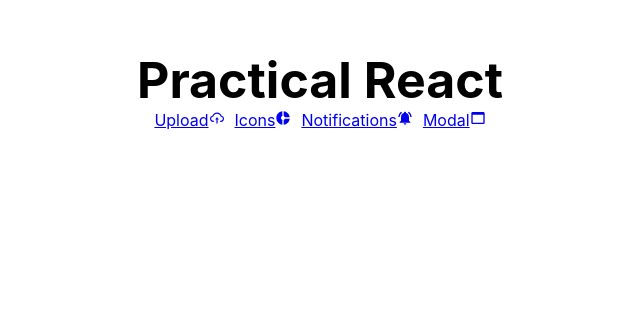
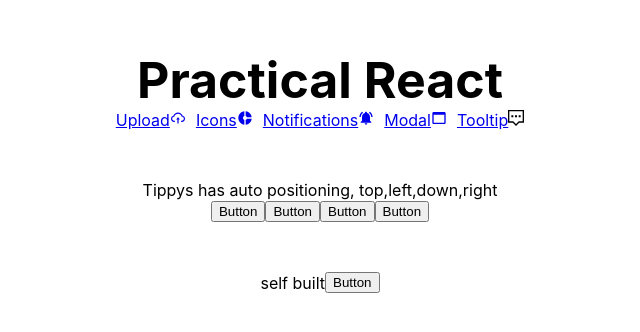
Before and after one commit to PlanZGit/PracticalReact, a React (Create React App) app in the folder my-app/: page /Tooltip in a window 1280 px wide. Shown: the top 332 px of the page, without its empty margins (320-960 px from the left). Built offline with nearby package versions, Linux system fonts and the light colour scheme.

Commit message:
added tooltip

```diff
--- a/my-app/package.json
+++ b/my-app/package.json
@@ -6,6 +6,7 @@
     "@testing-library/jest-dom": "^5.16.5",
     "@testing-library/react": "^13.4.0",
     "@testing-library/user-event": "^13.5.0",
+    "@tippyjs/react": "^4.2.6",
     "react": "^18.2.0",
     "react-dom": "^18.2.0",
     "react-icons": "^4.7.1",
--- a/my-app/src/App.js
+++ b/my-app/src/App.js
@@ -5,6 +5,7 @@ import Navbar from "./components/Navbar";
 import Notification from "./components/Notification";
 import UploadFile from "./components/UploadFile";
 import ReactModal from "./components/ReactModal";
+import Tooltip from "./components/Tooltip";
 
 function App() {
   return (
@@ -16,6 +17,7 @@ function App() {
         <Route path="/icons" element={<Icons />} />
         <Route path="/notifications" element={<Notification />} />
         <Route path="modal" element={<ReactModal />} />
+        <Route path="Tooltip" element={<Tooltip />} />
       </Routes>
     </div>
   );
--- a/my-app/src/components/Navbar.js
+++ b/my-app/src/components/Navbar.js
@@ -4,6 +4,7 @@ import { MdDonutSmall } from "react-icons/md";
 import { MdNotificationsActive } from "react-icons/md";
 import { AiOutlineCloudUpload } from "react-icons/ai";
 import { BiWindow } from "react-icons/bi";
+import { GrTooltip } from "react-icons/gr";
 
 function Navbar() {
   return (
@@ -44,6 +45,11 @@ function Navbar() {
           Modal
           <BiWindow />
         </NavLink>
+
+        <NavLink to="/Tooltip">
+          Tooltip
+          <GrTooltip />
+        </NavLink>
       </nav>
     </div>
   );
--- /dev/null
+++ b/my-app/src/components/Tooltip.css
@@ -0,0 +1,35 @@
+.tooltip {
+  position: relative;
+  display: flex;
+  justify-content: center;
+  align-items: center;
+}
+.tooltip span {
+  position: absolute;
+  top: -43px;
+  background-color: rgb(48, 48, 48);
+  border-radius: 4px;
+  padding: 7px;
+  color: white;
+  opacity: 0;
+  pointer-events: none;
+
+  font-size: small;
+}
+.tooltip span::before {
+  content: "";
+  position: absolute;
+  width: 20px;
+  height: 20px;
+  top: 50%;
+  left: 50%;
+  transform: translateX(-50%) rotateZ(45deg);
+  z-index: -1;
+  background-color: rgb(48, 48, 48);
+
+  pointer-events: none;
+}
+.tooltip .btn:hover + span {
+  opacity: 1;
+  transition: 0.25s;
+}
--- /dev/null
+++ b/my-app/src/components/Tooltip.js
@@ -0,0 +1,44 @@
+import React from "react";
+import Tippy from "@tippyjs/react";
+import "tippy.js/dist/tippy.css";
+import "./Tooltip.css";
+
+const Tooltip = () => {
+  return (
+    <div style={{ display: "flex", flexDirection: "column", gap: "50px" }}>
+      <div>
+        Tippys has auto positioning, top,left,down,right <br />
+        <Tippy
+          placement="left"
+          arrow={true}
+          delay={100}
+          content={<span>Hello, Build from Tippy</span>}>
+          <button>Button</button>
+        </Tippy>
+        <Tippy
+          placement="top-end"
+          arrow={true}
+          content="Hello, Build from Tippy">
+          <button>Button</button>
+        </Tippy>
+        <Tippy
+          placement="bottom-start"
+          arrow={true}
+          content="Hello, Build from Tippy">
+          <button>Button</button>
+        </Tippy>
+        <Tippy placement="right" arrow={true} content="Hello, Build from Tippy">
+          <button>Button</button>
+        </Tippy>
+      </div>
+
+      <div className="tooltip">
+        self built
+        <button className="btn">Button</button>
+        <span>Hello, Build from CSS</span>
+      </div>
+    </div>
+  );
+};
+
+export default Tooltip;
```
Also changed, not shown: 2 other files (tests, documents, lock files or other folders).
